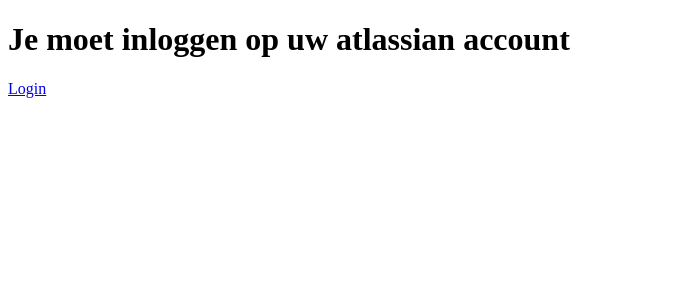
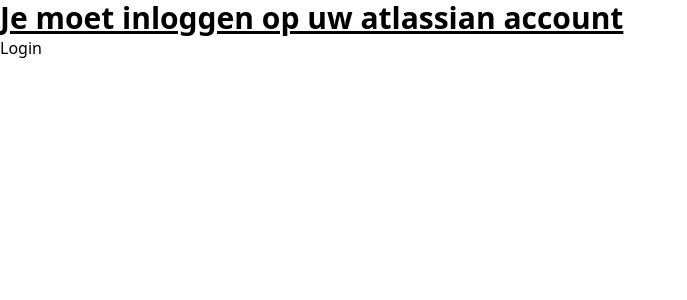
Before and after one commit to wanderersHR/Fusion, a Vue app: page /login in a window 1280 px wide. Shown: the top 300 px of the page, without its empty margins (0-687 px from the left). Built offline with nearby package versions, Linux system fonts and the light colour scheme.

Commit message:
Start front end

```diff
--- a/package.json
+++ b/package.json
@@ -17,6 +17,9 @@
 	},
 	"devDependencies": {
 		"@vitejs/plugin-vue": "^2.2.0",
+		"autoprefixer": "^10.4.4",
+		"postcss": "^8.4.12",
+		"tailwindcss": "^3.0.24",
 		"typescript": "^4.5.4",
 		"vite": "^2.8.0",
 		"vue-tsc": "^0.29.8"
--- /dev/null
+++ b/postcss.config.js
@@ -0,0 +1,6 @@
+module.exports = {
+  plugins: {
+    tailwindcss: {},
+    autoprefixer: {},
+  },
+}
--- a/src/main.ts
+++ b/src/main.ts
@@ -4,5 +4,7 @@
 import { createApp } from "vue";
 import App from "./App.vue";
 import router from "./router";
+import './tailwind.css';
+
 
 createApp(App).use(router).use(createPinia()).mount("#app");
--- /dev/null
+++ b/src/tailwind.css
@@ -0,0 +1,3 @@
+@tailwind base;
+@tailwind components;
+@tailwind utilities;
--- a/src/views/Login.vue
+++ b/src/views/Login.vue
@@ -2,7 +2,7 @@
 
 <template>
 	<div>
-		<h1>Je moet inloggen op uw atlassian account</h1>
+		<h1 class="text-3xl font-bold underline">Je moet inloggen op uw atlassian account</h1>
 		<LoginButton />
 	</div>
 </template>
--- /dev/null
+++ b/tailwind.config.js
@@ -0,0 +1,10 @@
+module.exports = {
+	content: [
+	  "./index.html",
+	  "./src/**/*.{vue,js,ts,jsx,tsx}",
+	],
+	theme: {
+	  extend: {},
+	},
+	plugins: [],
+  }
```
Also changed, not shown: 1 other file (tests, documents, lock files or other folders).
